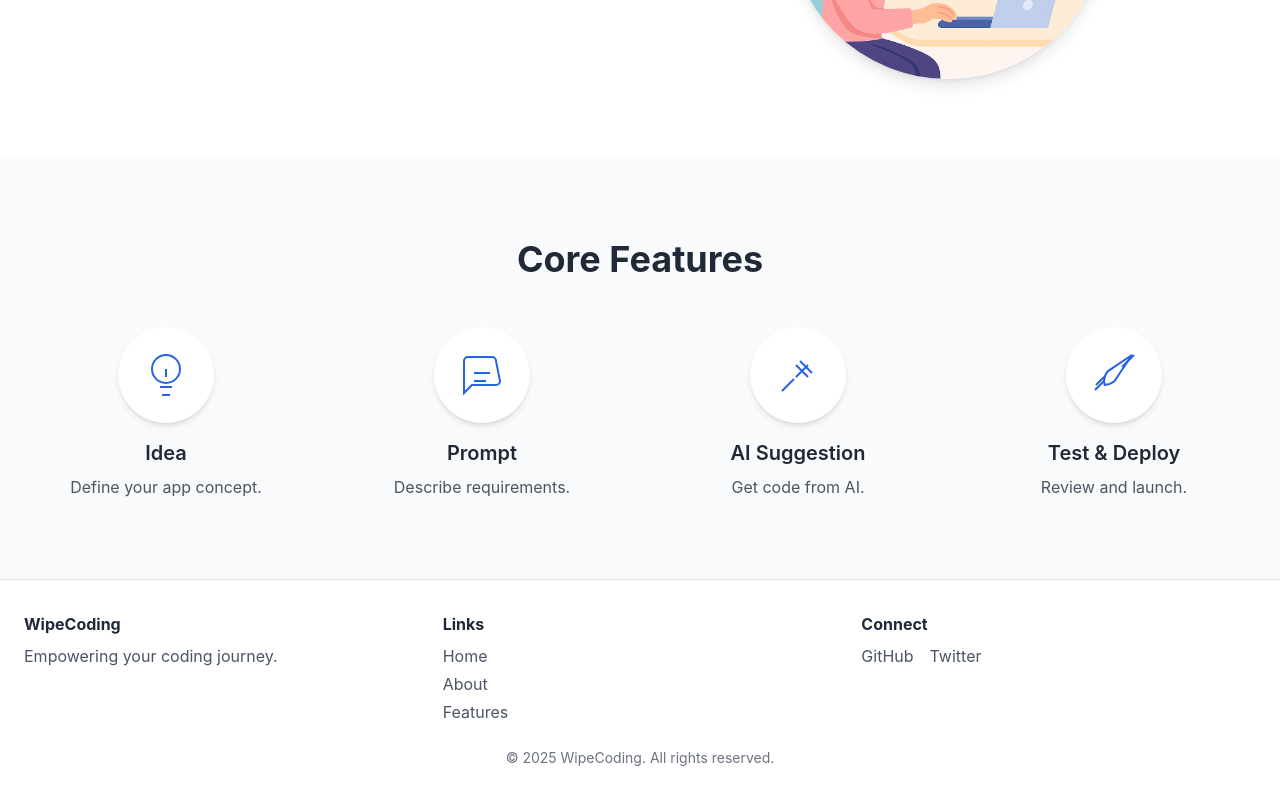
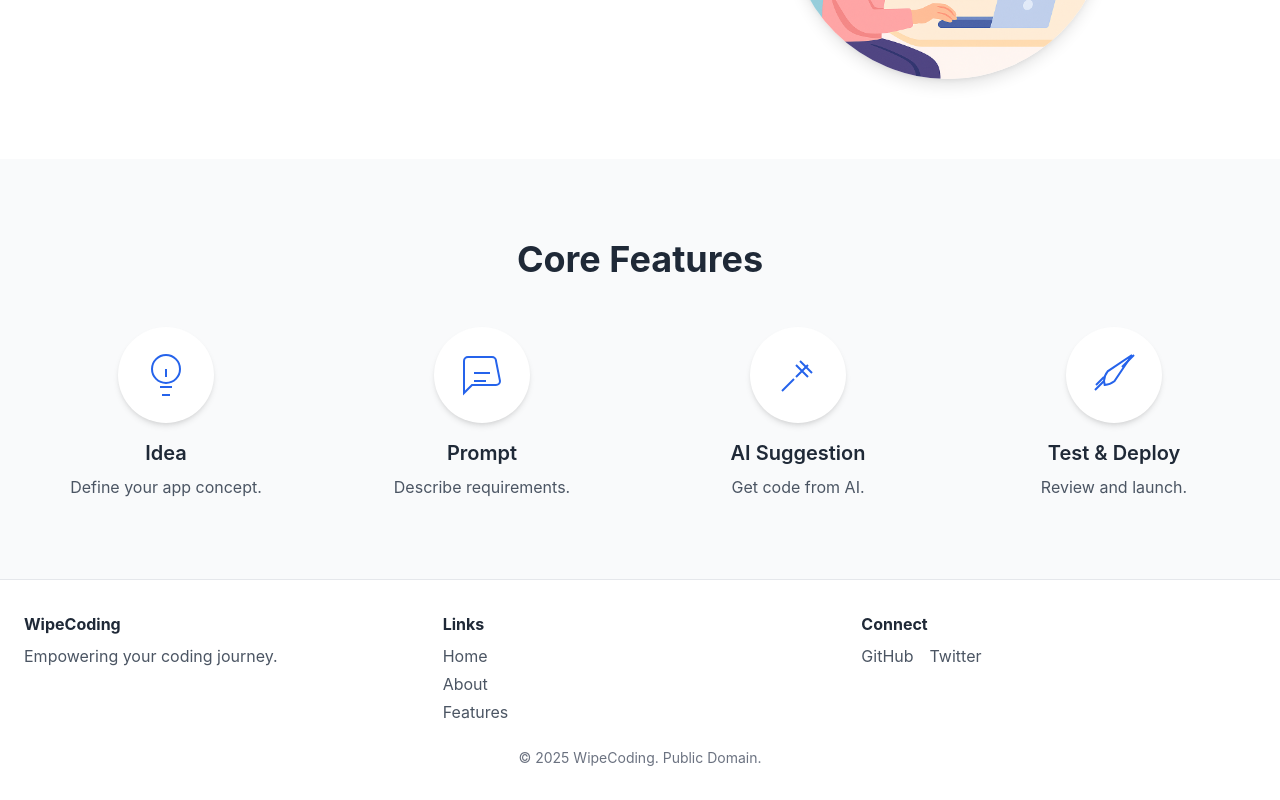
Before and after one commit to godomainz/wipe_coding_web_react, a React (Create React App) app: page / in a window 1280 px wide. Shown: the part 1201-2001 px from the top of the page. Built offline with nearby package versions, Linux system fonts and the light colour scheme.

Commit message:
change copywight

```diff
--- a/src/components/Footer.tsx
+++ b/src/components/Footer.tsx
@@ -24,7 +24,7 @@ const Footer: React.FC = () => (
       </div>
     </div>
     <div className="text-center text-gray-500 text-sm mt-6">
-      &copy; {new Date().getFullYear()} WipeCoding. All rights reserved.
+      &copy; {new Date().getFullYear()} WipeCoding. Public Domain.
     </div>
   </footer>
 );
```
